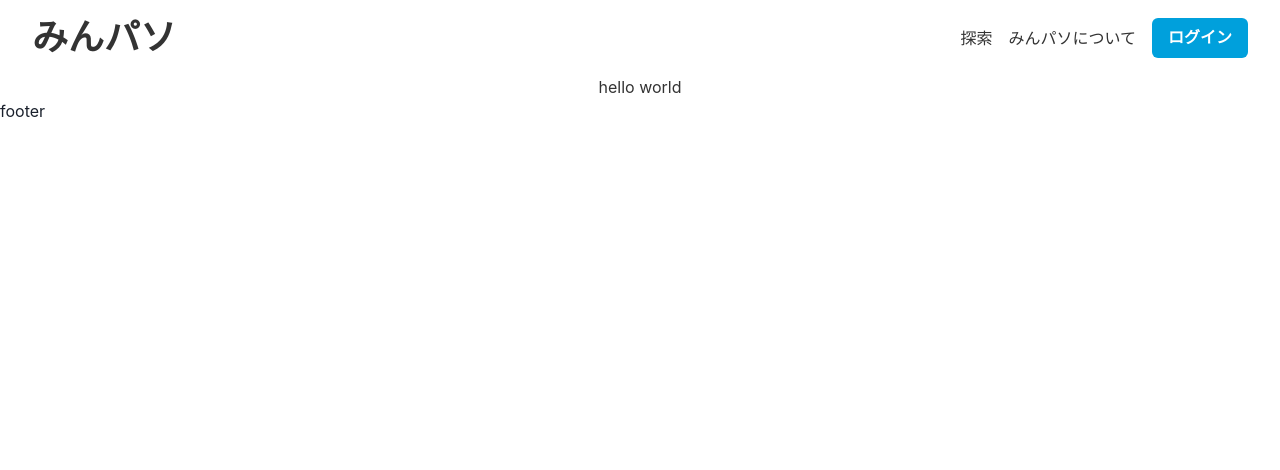
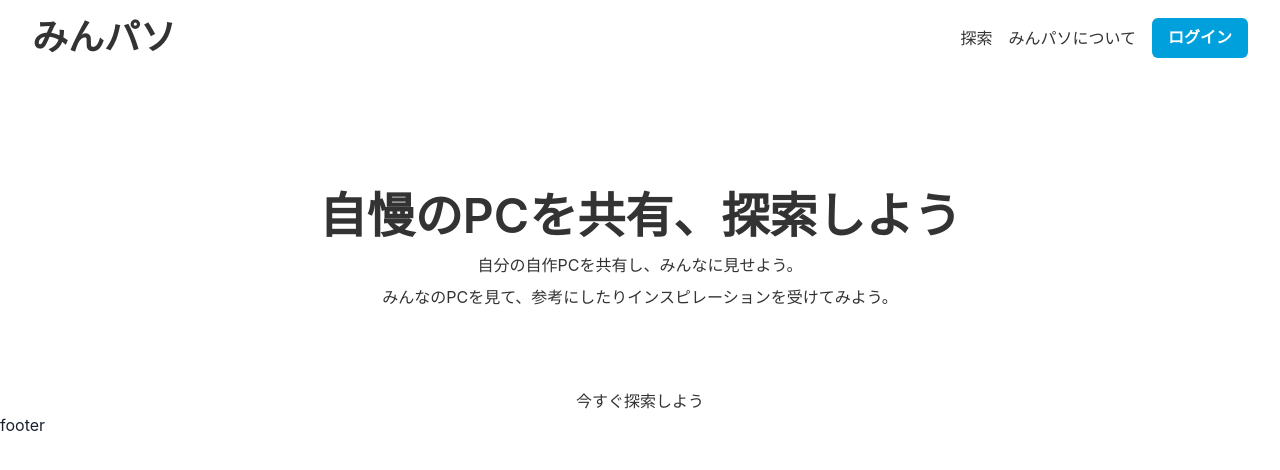
Before and after one commit to murakamiren/minpaso, a Next.js app: page / in a window 1280 px wide. Shown: the top 470 px of the page. Built offline with nearby package versions, Linux system fonts and the light colour scheme.

Commit message:
refactor: index markup

```diff
--- a/src/pages/index.tsx
+++ b/src/pages/index.tsx
@@ -1,4 +1,4 @@
-import { Box, Text } from "@chakra-ui/react";
+import { Box, Center, Heading, HStack, Spacer, Text, VStack } from "@chakra-ui/react";
 import type { NextPage } from "next";
 import Head from "next/head";
 import Footer from "../components/footer/footer";
@@ -15,9 +15,20 @@ const Home: NextPage = () => {
 
 			<Navbar />
 
-			<Box display="flex" justifyContent="center">
-				<Text color="text.black">hello world</Text>
-			</Box>
+			<main>
+				<Box mt="28">
+					<VStack justify="center">
+						<Heading as="h2" fontSize="5xl" fontWeight="semibold" color="text.black">
+							自慢のPCを共有、探索しよう
+						</Heading>
+						<Text color="text.black">自分の自作PCを共有し、みんなに見せよう。</Text>
+						<Text color="text.black">みんなのPCを見て、参考にしたりインスピレーションを受けてみよう。</Text>
+					</VStack>
+					<Center mt={20}>
+						<Text color="text.black">今すぐ探索しよう</Text>
+					</Center>
+				</Box>
+			</main>
 
 			<Footer />
 		</div>
```
